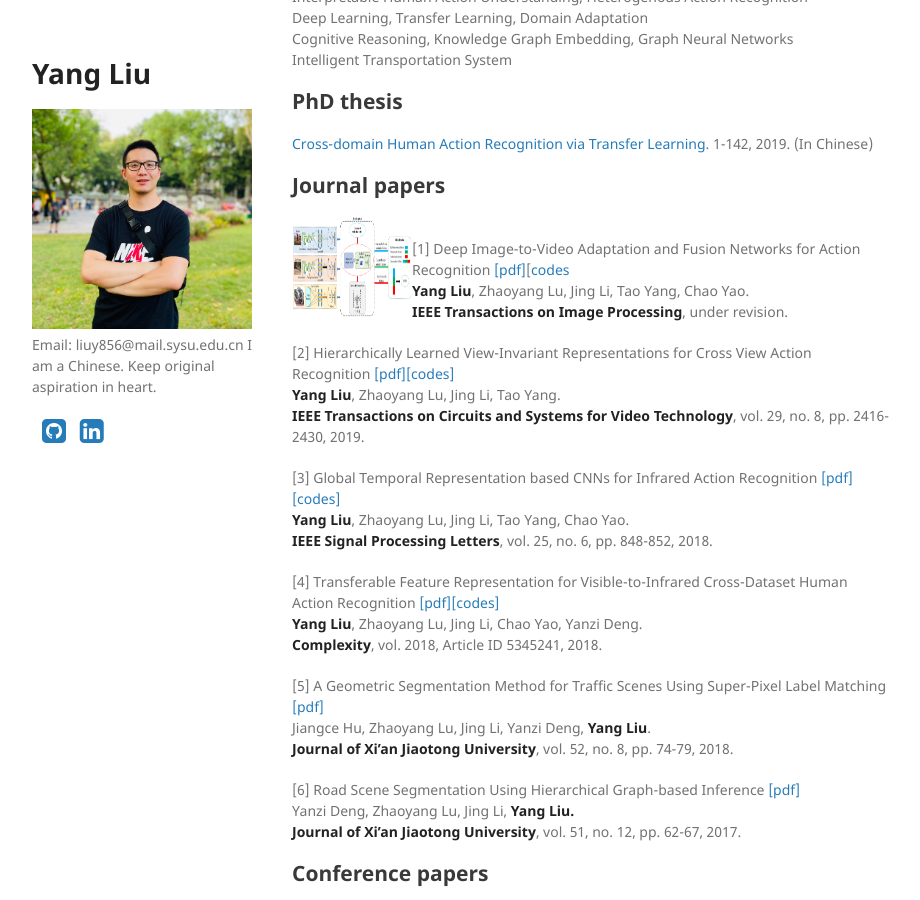
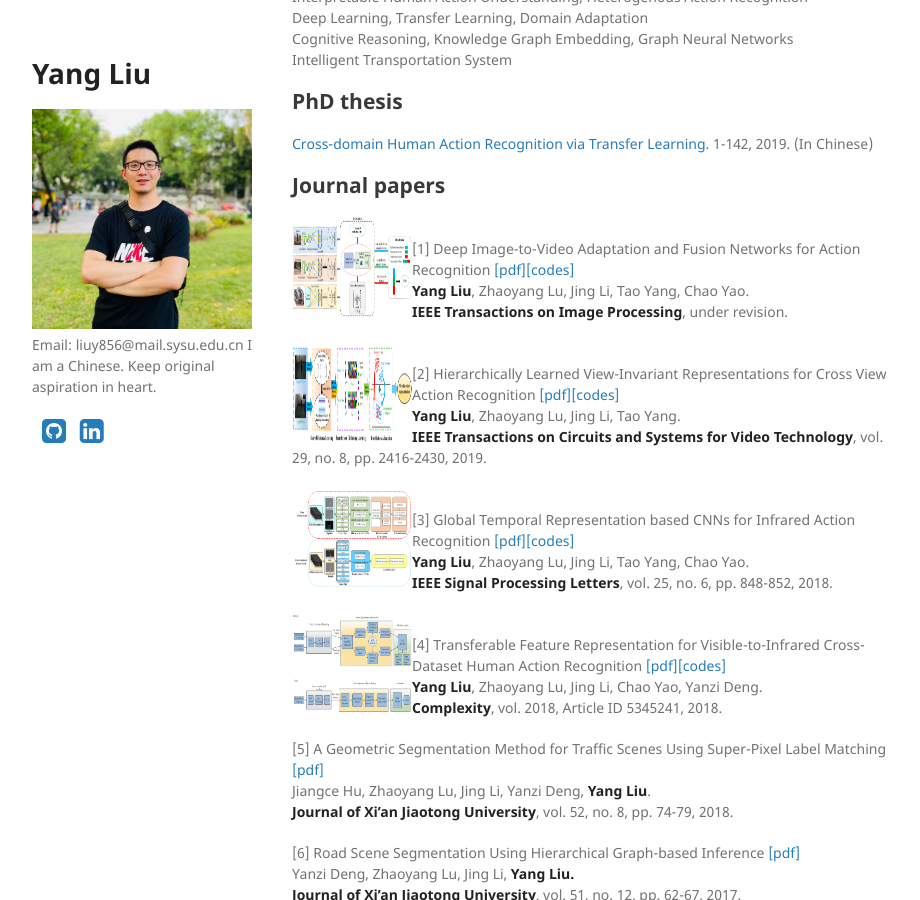
Before and after one commit to YangLiu9208/home, a Jekyll site: the page built from index.md, in a window 1280 px wide and 900 px high, scrolled down 598 px. Shown: the whole window, without its empty margins (178-1098 px from the left). Built offline with Jekyll 4.4.1, drawn with Linux system fonts in a browser that asks for light colours; a style sheet for code colours, icons or effects is not loaded.

Commit message:
Update index.md

```diff
--- a/index.md
+++ b/index.md
@@ -36,18 +36,33 @@ Intelligent Transportation System
             <img border="0" src="./TIP.png" align="left" width="120" height="100">
           </a>
 </div>
-[1] Deep Image-to-Video Adaptation and Fusion Networks for Action Recognition  [[pdf]](https://yangliu9208.github.io/DIVAFN/)[[codes](https://yangliu9208.github.io/DIVAFN/)
+[1] Deep Image-to-Video Adaptation and Fusion Networks for Action Recognition  [[pdf]](https://yangliu9208.github.io/DIVAFN/)[[codes]](https://yangliu9208.github.io/DIVAFN/)
 **Yang Liu**, Zhaoyang Lu, Jing Li, Tao Yang, Chao Yao.
 **IEEE Transactions on Image Processing**, under revision.
 
+<div align="left">
+          <a>
+            <img border="0" src="./TCSVT.png" align="left" width="120" height="100">
+          </a>
+</div>
 [2] Hierarchically Learned View-Invariant Representations for Cross View Action Recognition  [[pdf]](https://arxiv.org/abs/1809.00421)[[codes]](https://yangliu9208.github.io/JSRDA/)
 **Yang Liu**, Zhaoyang Lu, Jing Li, Tao Yang.
 **IEEE Transactions on Circuits and Systems for Video Technology**, vol. 29, no. 8, pp. 2416-2430, 2019.
 
+<div align="left">
+          <a>
+            <img border="0" src="./SPL.png" align="left" width="120" height="100">
+          </a>
+</div>
 [3] Global Temporal Representation based CNNs for Infrared Action Recognition  [[pdf]](https://arxiv.org/abs/1909.08287)[[codes]](https://yangliu9208.github.io/TSTDDs/)
 **Yang Liu**, Zhaoyang Lu, Jing Li, Tao Yang, Chao Yao.
 **IEEE Signal Processing Letters**, vol. 25, no. 6, pp. 848-852, 2018.
 
+<div align="left">
+          <a>
+            <img border="0" src="./Complexity.png" align="left" width="120" height="100">
+          </a>
+</div>
 [4] Transferable Feature Representation for Visible-to-Infrared Cross-Dataset Human Action Recognition  [[pdf]](https://arxiv.org/abs/1909.08297)[[codes]](https://yangliu9208.github.io/CDFAG/)
 **Yang Liu**, Zhaoyang Lu, Jing Li, Chao Yao, Yanzi Deng.
 **Complexity**, vol. 2018, Article ID 5345241, 2018.
```
